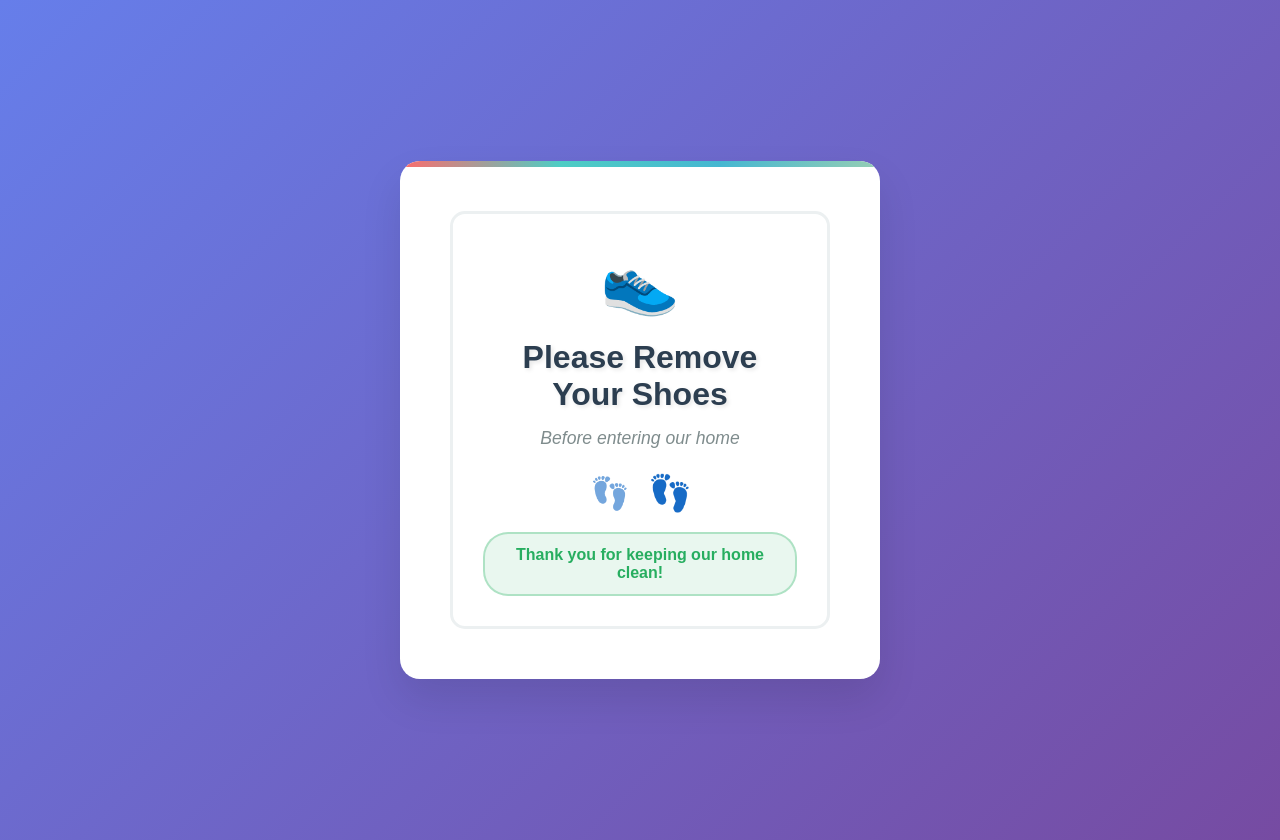
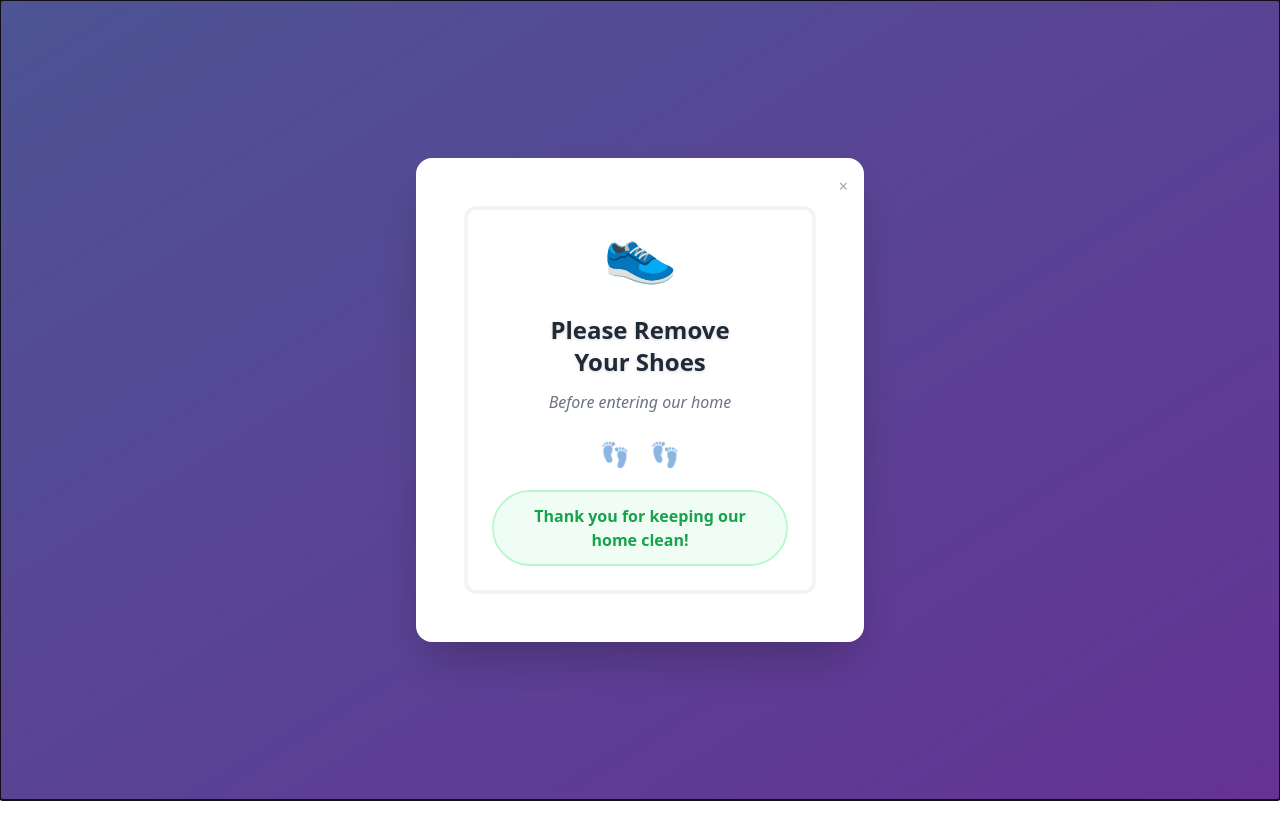
Before and after one commit to joshfisidi/takeoffyourshoes, a website: page index.html in a window 1280 px wide. After the commit the page ends 800 px from the top, so only its background shows below. Drawn offline with nearby package versions, Linux system fonts and the light colour scheme.

```diff
--- /dev/null
+++ b/card.js
@@ -0,0 +1,53 @@
+class Card {
+    constructor() {
+      this.cardId = 'card-component';
+      this.render();
+      this.handleKeyDown = this.handleKeyDown.bind(this);
+    }
+
+    render() {
+      if (document.getElementById(this.cardId)) return;
+      const cardWrapper = document.createElement('div');
+      cardWrapper.id = this.cardId;
+      cardWrapper.tabIndex = 0;
+      cardWrapper.setAttribute('aria-label', 'Remove Your Shoes Card');
+      cardWrapper.className = `fixed inset-0 flex items-center justify-center bg-black bg-opacity-40 z-50`;
+      cardWrapper.innerHTML = `
+        <div class="bg-white rounded-2xl p-10 shadow-2xl text-center max-w-md w-full relative overflow-hidden outline-none">
+          <button aria-label="Close" class="absolute top-4 right-4 text-gray-400 hover:text-gray-700 focus:outline-none" id="close-card-btn" tabindex="0">&times;</button>
+          <div class="border-4 border-gray-100 rounded-xl p-6 m-2">
+            <div class="text-6xl mb-5 animate-bounce">👟</div>
+            <div class="text-2xl font-bold text-gray-800 mb-3 drop-shadow">Please Remove<br>Your Shoes</div>
+            <div class="text-base text-gray-500 mb-6 italic">Before entering our home</div>
+            <div class="flex justify-center gap-5 my-5 text-2xl">
+              <span class="animate-pulse opacity-70">👣</span>
+              <span class="animate-pulse opacity-70 delay-150">👣</span>
+            </div>
+            <div class="text-green-600 font-semibold px-6 py-3 bg-green-50 rounded-full border-2 border-green-200">Thank you for keeping our home clean!</div>
+          </div>
+        </div>
+      `;
+
+      document.getElementById('root').appendChild(cardWrapper);
+      cardWrapper.querySelector('#close-card-btn').addEventListener('click', () => this.hide());
+      cardWrapper.addEventListener('keydown', this.handleKeyDown);
+
+      // Auto-focus the card when it's rendered
+      cardWrapper.focus();
+    }
+
+    hide() {
+      const card = document.getElementById(this.cardId);
+      if (!card) return;
+      card.style.display = 'none';
+    }
+
+    handleKeyDown(e) {
+      if (e.key === 'Escape') {
+        this.hide();
+      }
+    }
+  }
+
+  // Auto-instantiate the card - it will be visible immediately
+  const card = new Card();
--- a/index.html
+++ b/index.html
@@ -4,150 +4,11 @@
     <meta charset="UTF-8">
     <meta name="viewport" content="width=device-width, initial-scale=1.0">
     <title>Remove Your Shoes Sign</title>
-    <style>
-        body {
-            margin: 0;
-            padding: 20px;
-            background: linear-gradient(135deg, #667eea 0%, #764ba2 100%);
-            font-family: 'Arial', sans-serif;
-            display: flex;
-            justify-content: center;
-            align-items: center;
-            min-height: 100vh;
-        }
-
-        .sign-container {
-            background: white;
-            border-radius: 20px;
-            padding: 40px;
-            box-shadow: 0 20px 40px rgba(0, 0, 0, 0.1);
-            text-align: center;
-            max-width: 400px;
-            width: 100%;
-            position: relative;
-            overflow: hidden;
-        }
-
-        .sign-container::before {
-            content: '';
-            position: absolute;
-            top: 0;
-            left: 0;
-            right: 0;
-            height: 6px;
-            background: linear-gradient(90deg, #ff6b6b, #4ecdc4, #45b7d1, #96ceb4);
-        }
-
-        .shoe-icon {
-            font-size: 4rem;
-            margin-bottom: 20px;
-            animation: bounce 2s infinite;
-        }
-
-        @keyframes bounce {
-            0%, 20%, 50%, 80%, 100% {
-                transform: translateY(0);
-            }
-            40% {
-                transform: translateY(-10px);
-            }
-            60% {
-                transform: translateY(-5px);
-            }
-        }
-
-        .main-text {
-            font-size: 2rem;
-            font-weight: bold;
-            color: #2c3e50;
-            margin-bottom: 15px;
-            text-shadow: 2px 2px 4px rgba(0, 0, 0, 0.1);
-        }
-
-        .subtitle {
-            font-size: 1.1rem;
-            color: #7f8c8d;
-            margin-bottom: 25px;
-            font-style: italic;
-        }
-
-        .thank-you {
-            font-size: 1rem;
-            color: #27ae60;
-            font-weight: 600;
-            padding: 12px 24px;
-            background: rgba(39, 174, 96, 0.1);
-            border-radius: 25px;
-            border: 2px solid rgba(39, 174, 96, 0.3);
-        }
-
-        .decorative-border {
-            border: 3px solid #ecf0f1;
-            border-radius: 15px;
-            padding: 30px;
-            margin: 10px;
-        }
-
-        .feet-icons {
-            display: flex;
-            justify-content: center;
-            gap: 20px;
-            margin: 20px 0;
-            font-size: 2rem;
-        }
-
-        .foot-step {
-            animation: step 3s infinite;
-        }
-
-        .foot-step:nth-child(2) {
-            animation-delay: 0.5s;
-        }
-
-        @keyframes step {
-            0%, 100% {
-                opacity: 0.3;
-                transform: scale(0.9);
-            }
-            50% {
-                opacity: 1;
-                transform: scale(1.1);
-            }
-        }
-
-        @media print {
-            body {
-                background: white;
-            }
-            .sign-container {
-                box-shadow: none;
-                border: 2px solid #ddd;
-            }
-        }
-    </style>
+    <script src="https://cdn.tailwindcss.com"></script>
 </head>
-<body>
-    <div class="sign-container">
-        <div class="decorative-border">
-            <div class="shoe-icon">👟</div>
-
-            <div class="main-text">
-                Please Remove<br>Your Shoes
-            </div>
-
-            <div class="subtitle">
-                Before entering our home
-            </div>
-
-            <div class="feet-icons">
-                <span class="foot-step">👣</span>
-                <span class="foot-step">👣</span>
-            </div>
-
-            <div class="thank-you">
-                Thank you for keeping our home clean!
-            </div>
-        </div>
-    </div>
+<body class="bg-gradient-to-br from-indigo-400 to-purple-500 min-h-screen flex flex-col items-center justify-center p-8">
+    <button id="show-card-btn" class="mb-8 px-6 py-3 bg-white text-indigo-700 font-bold rounded-lg shadow hover:bg-indigo-50 focus:outline-none focus:ring-2 focus:ring-indigo-400" tabindex="0" aria-label="Show Remove Your Shoes Card">Show Card</button>
+    <div id="root"></div>
+    <script src="card.js"></script>
 </body>
 </html>
```
Also changed, not shown: package.json (added, +23 -0 lines), server.js (added, +18 -0 lines), 1 other file.
